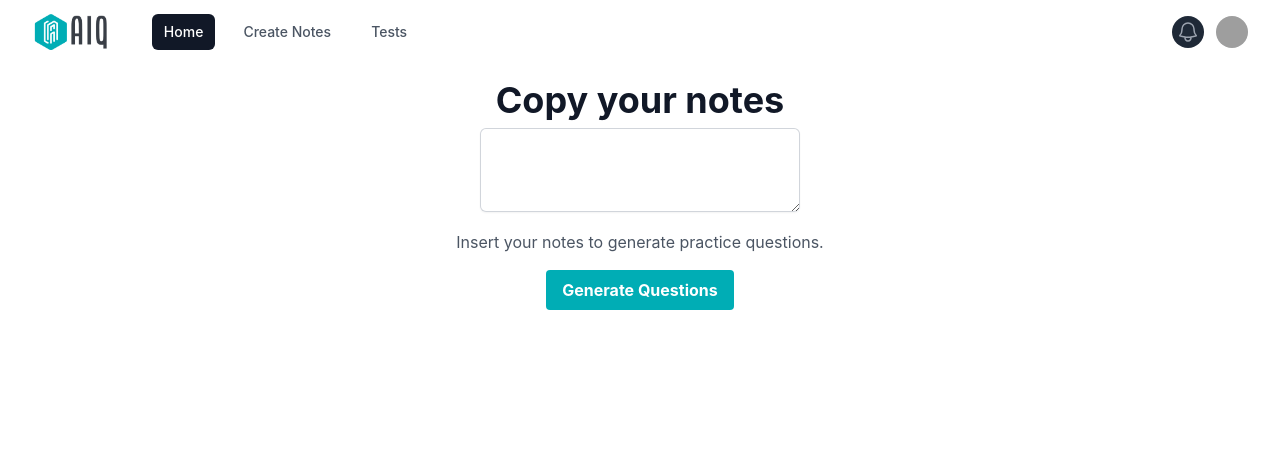
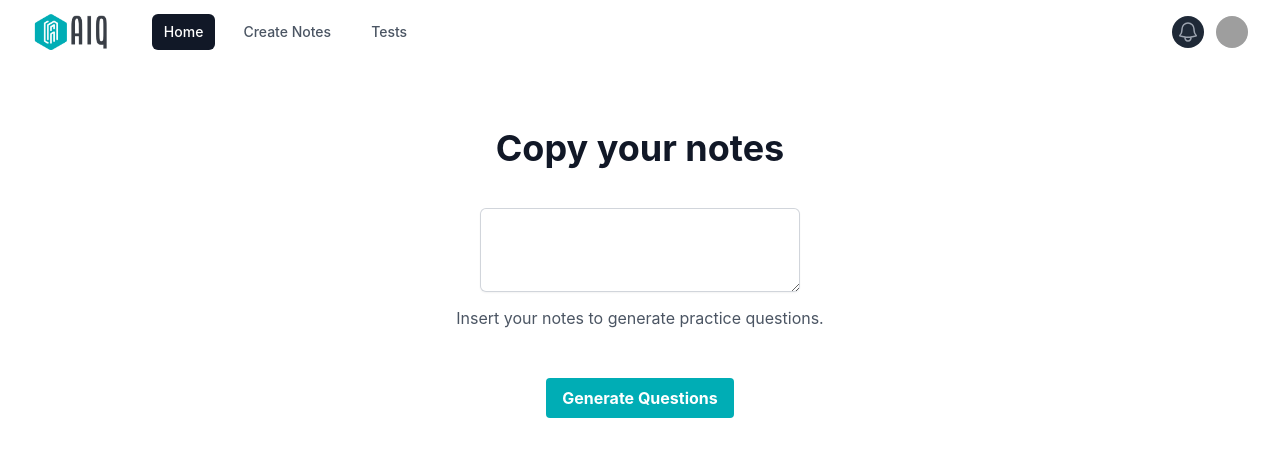
Before and after one commit to SamiBenAmara/ai-news-app, a React (Create React App) app: page /notes in a window 1280 px wide. Shown: the top 456 px of the page. Built offline with nearby package versions, Linux system fonts and the light colour scheme; grey boxes are pictures that could not be loaded.

Commit message:
Extra changes to second page 2

```diff
--- a/src/components/process/notes.js
+++ b/src/components/process/notes.js
@@ -168,10 +168,10 @@ const NotesInput = ({ onNext, data, setData }) => {
     return (
 
         <><div className="col-span-full">
-            <label htmlFor="Notes" className="block text-4xl font-bold leading-6 text-gray-900 mb-4">
+            <label htmlFor="Notes" className="block text-4xl font-bold leading-6 text-gray-900 my-12">
                 Copy your notes
             </label>
-            <div className="mt-2">
+            <div className="my-2">
                 <textarea
                     id="about"
                     name="about"
@@ -181,7 +181,7 @@ const NotesInput = ({ onNext, data, setData }) => {
                     value={text}
                     onChange={handleChange} />
             </div>
-            <p className="mt-3 leading-6 text-gray-600">Insert your notes to generate practice questions.</p>
+            <p className="mb-8 leading-6 text-gray-600">Insert your notes to generate practice questions.</p>
         </div>
             <button
                 className="bg-[#00adb5] hover:bg-[#00565a] text-white font-bold py-2 px-4 rounded mt-4"
```
